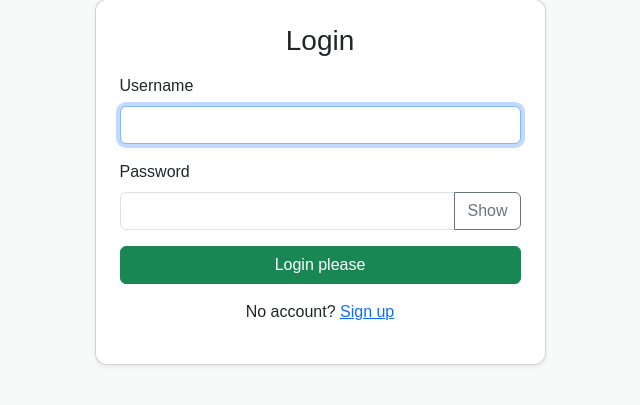
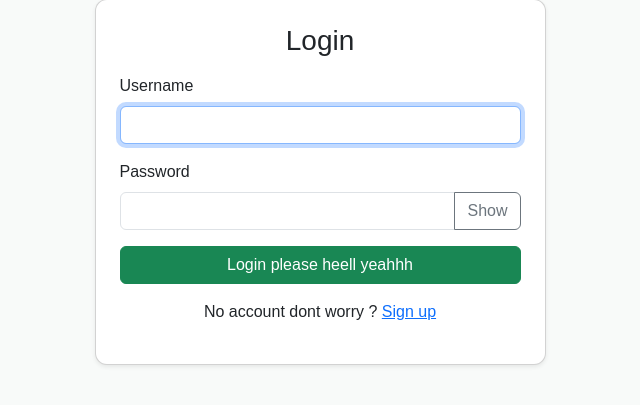
Before and after one commit to habib-git8/Badminton_DevOps, a Django app: page /login/ in a window 1280 px wide. Shown: the part 101-506 px from the top of the page, without its empty margins (320-960 px from the left). Run offline with Django 5.2, Linux system fonts and the light colour scheme.

Commit message:
Update login.html

```diff
--- a/booking/templates/auth/login.html
+++ b/booking/templates/auth/login.html
@@ -21,9 +21,9 @@
           {% if request.GET.next %}
             <input type="hidden" name="next" value="{{ request.GET.next }}">
           {% endif %}
-          <button type="submit" class="btn btn-success w-100">Login please</button>
+          <button type="submit" class="btn btn-success w-100">Login please heell yeahhh</button>
         </form>
-        <p class="mt-3 text-center">No account?
+        <p class="mt-3 text-center">No account dont worry ?
            <a href="{% url 'signup' %}">Sign up</a></p>
       </div>
     </div>
```
